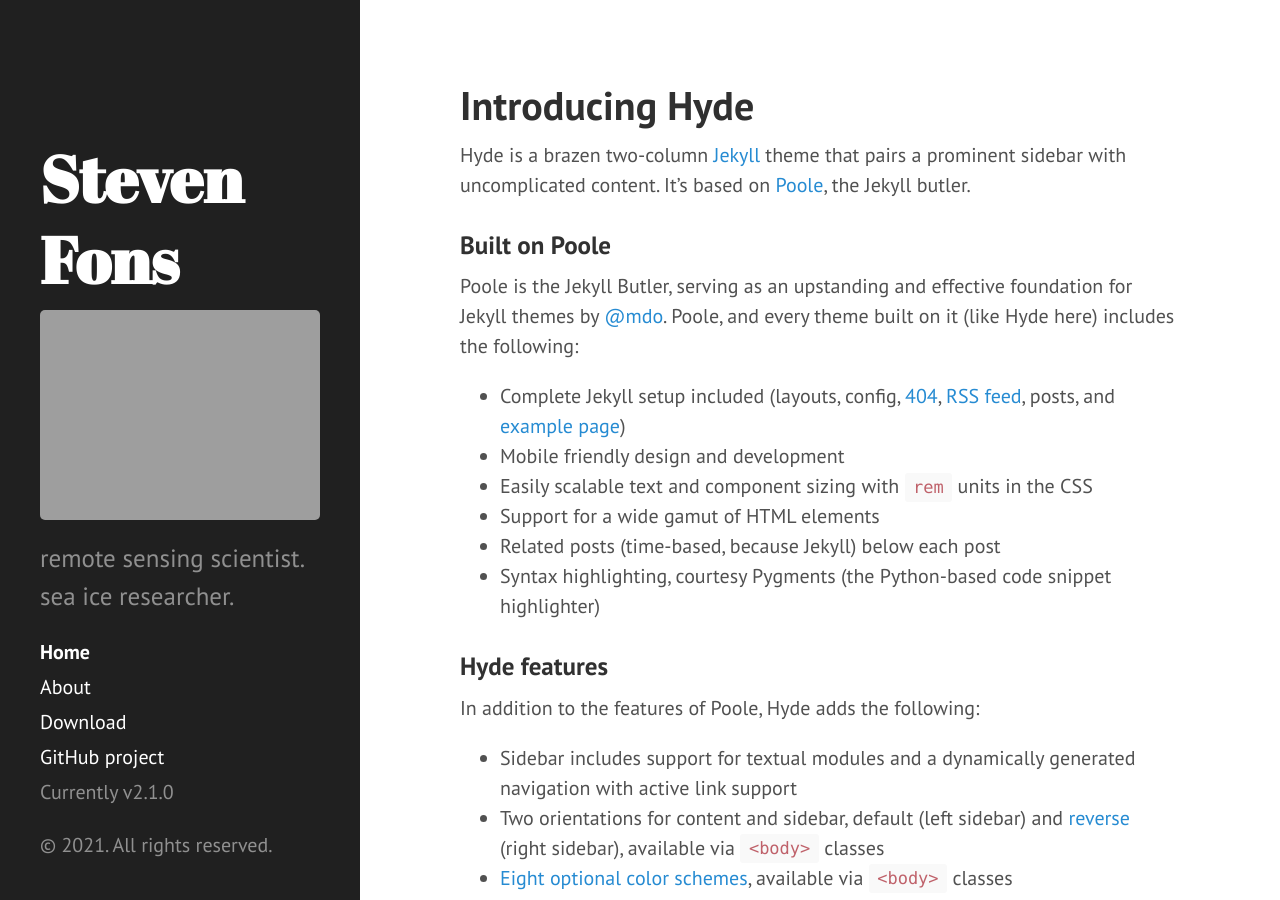
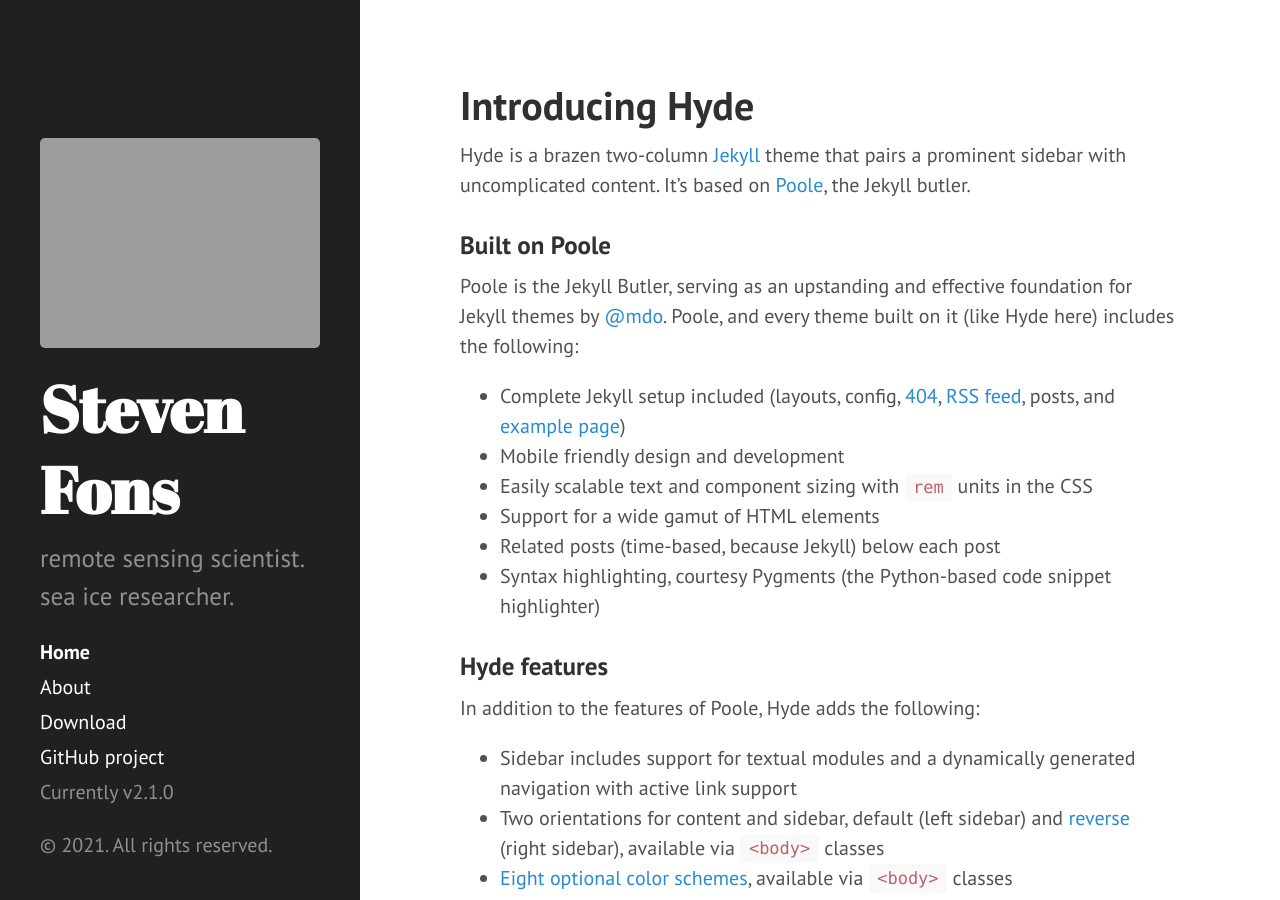
Before and after one commit to sfons/sfons.github.io, a Jekyll site: the page built from index.html, in a window 1280 px wide and 900 px high. Built offline with Jekyll 4.4.1, drawn with Linux system fonts in a browser that asks for light colours; the list of posts is cut into pages by our own code.

Commit message:
about page

```diff
--- a/_includes/sidebar.html
+++ b/_includes/sidebar.html
@@ -3,12 +3,12 @@
 
 
     <div class="sidebar-about">
+      <img src='{{"/public/steven.jpg" | absolute_url}}'> <!-- **Tag Insertion, like this**-->
       <h1>
         <a href="{{ site.baseurl }}">
           {{ site.title }}
         </a>
       </h1>
-      <img src='{{"/public/steven.jpg" | absolute_url}}'> <!-- **Tag Insertion, like this**-->
       <p class="lead">{{ site.description }}</p>
     </div>
 
```
